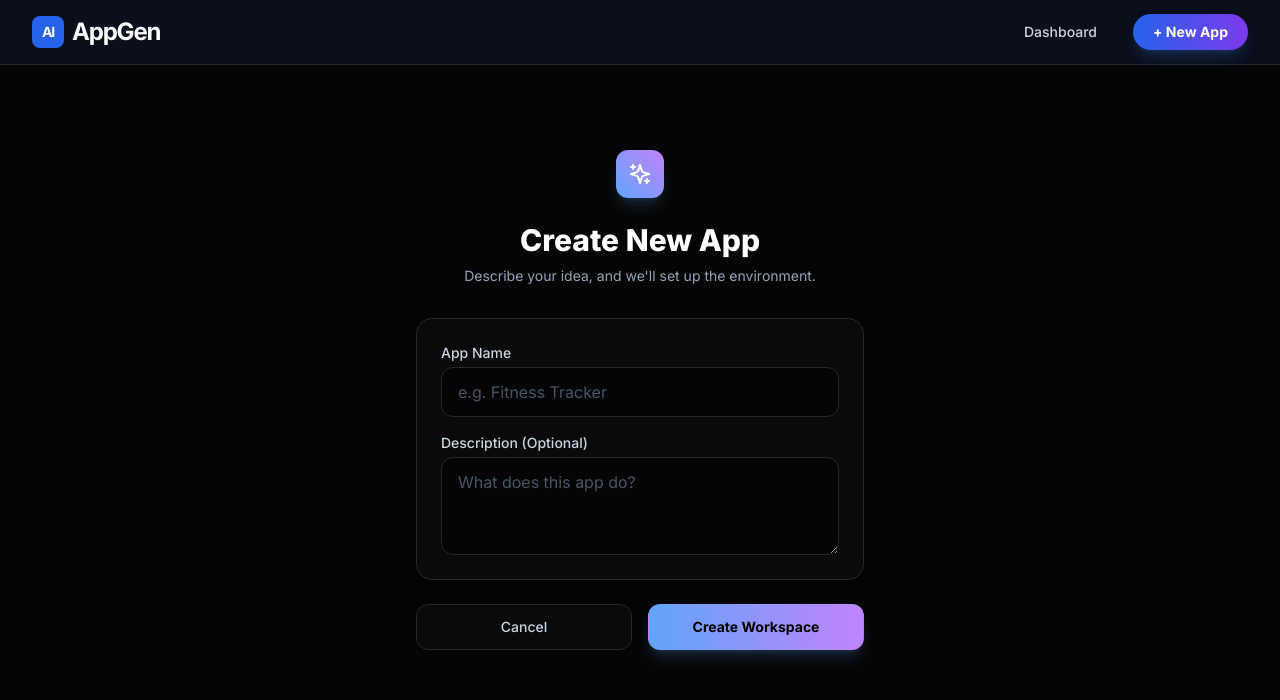
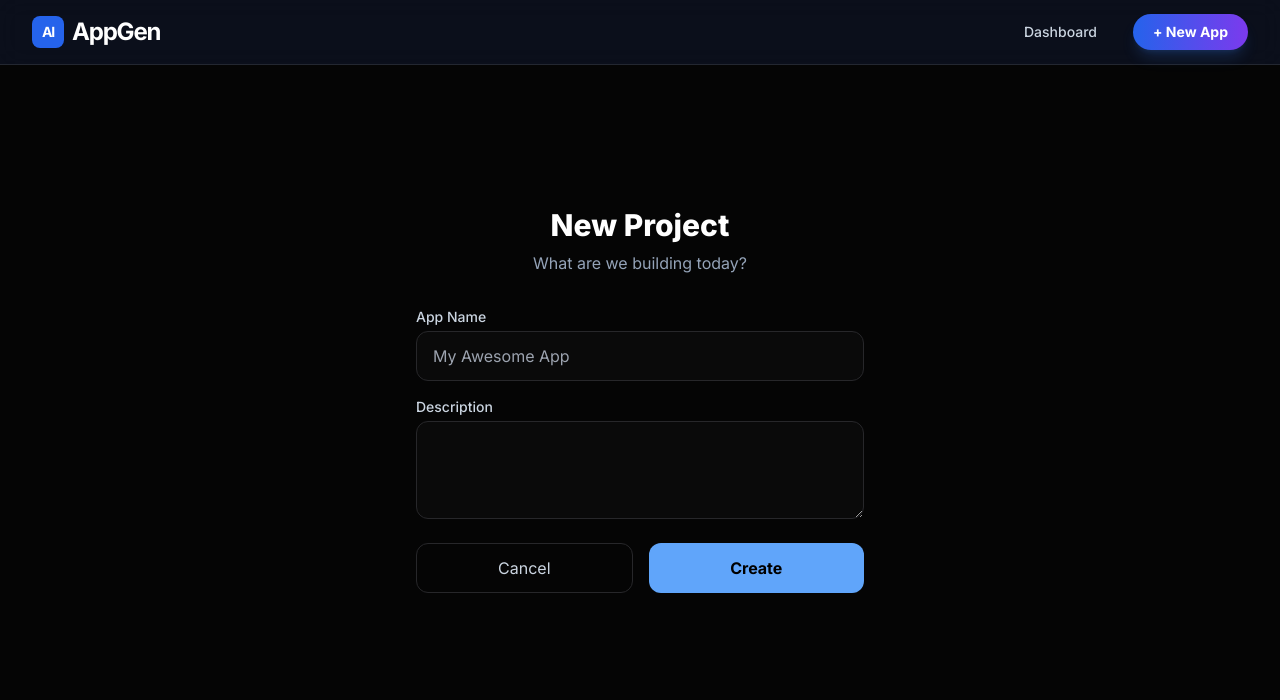
Before and after one commit to markolybrx/APK-Builder, a Next.js app: page /dashboard/create in a window 1280 px wide. Shown: the top 700 px of the page. Built offline with nearby package versions, Linux system fonts and the light colour scheme.

Commit message:
Update page.js

```diff
--- a/app/dashboard/create/page.js
+++ b/app/dashboard/create/page.js
@@ -8,11 +8,13 @@ import Link from "next/link";
 export default function CreateProject() {
   const router = useRouter();
   const [isLoading, setIsLoading] = useState(false);
+  const [error, setError] = useState("");
   const [formData, setFormData] = useState({ name: "", description: "" });
 
   const handleSubmit = async (e) => {
     e.preventDefault();
     setIsLoading(true);
+    setError("");
 
     try {
       const res = await fetch("/api/projects", {
@@ -24,14 +26,16 @@ export default function CreateProject() {
       const data = await res.json();
 
       if (!res.ok) {
-        throw new Error(data.details || "Failed to create project");
+        throw new Error(data.error || "Failed to create project");
       }
 
+      // Success! Go to dashboard or workspace
       router.push(`/dashboard/${data.projectId}`);
+      router.refresh(); // Refresh to show new project in list
 
-    } catch (error) {
-      console.error(error);
-      alert(error.message || "Something went wrong. Please check your internet connection.");
+    } catch (err) {
+      console.error(err);
+      setError(err.message);
     } finally {
       setIsLoading(false);
     }
@@ -40,70 +44,51 @@ export default function CreateProject() {
   return (
     <div className="min-h-screen bg-matte-900 flex items-center justify-center p-4">
       <div className="max-w-md w-full space-y-8">
-
         <div className="text-center">
-          <div className="mx-auto h-12 w-12 bg-gradient-to-tr from-neon-blue to-neon-purple rounded-xl flex items-center justify-center shadow-lg shadow-neon-blue/20">
-            <Sparkles className="h-6 w-6 text-white" />
-          </div>
-          <h2 className="mt-6 text-3xl font-extrabold text-white">Create New App</h2>
-          <p className="mt-2 text-sm text-slate-400">
-            Describe your idea, and we'll set up the environment.
-          </p>
+          <h2 className="text-3xl font-extrabold text-white">New Project</h2>
+          <p className="mt-2 text-slate-400">What are we building today?</p>
         </div>
 
+        {error && (
+          <div className="p-3 bg-red-500/10 border border-red-500/20 text-red-400 text-sm rounded-lg text-center">
+            {error}
+          </div>
+        )}
+
         <form className="mt-8 space-y-6" onSubmit={handleSubmit}>
-          <div className="rounded-2xl bg-matte-800 border border-matte-border p-6 shadow-xl space-y-4">
-
+          <div className="space-y-4">
             <div>
-              <label htmlFor="name" className="block text-sm font-medium text-slate-300">
-                App Name
-              </label>
+              <label className="block text-sm font-medium text-slate-300">App Name</label>
               <input
-                id="name"
-                name="name"
                 type="text"
                 required
-                className="mt-1 block w-full px-4 py-3 bg-matte-900 border border-matte-border rounded-xl text-white placeholder-slate-600 focus:outline-none focus:ring-2 focus:ring-neon-blue/50 focus:border-transparent transition-all"
-                placeholder="e.g. Fitness Tracker"
+                className="mt-1 block w-full px-4 py-3 bg-matte-800 border border-matte-border rounded-xl text-white focus:border-neon-blue outline-none"
+                placeholder="My Awesome App"
                 value={formData.name}
                 onChange={(e) => setFormData({ ...formData, name: e.target.value })}
               />
             </div>
-
             <div>
-              <label htmlFor="description" className="block text-sm font-medium text-slate-300">
-                Description (Optional)
-              </label>
+              <label className="block text-sm font-medium text-slate-300">Description</label>
               <textarea
-                id="description"
-                name="description"
                 rows={3}
-                className="mt-1 block w-full px-4 py-3 bg-matte-900 border border-matte-border rounded-xl text-white placeholder-slate-600 focus:outline-none focus:ring-2 focus:ring-neon-blue/50 focus:border-transparent transition-all"
-                placeholder="What does this app do?"
+                className="mt-1 block w-full px-4 py-3 bg-matte-800 border border-matte-border rounded-xl text-white focus:border-neon-blue outline-none"
                 value={formData.description}
                 onChange={(e) => setFormData({ ...formData, description: e.target.value })}
               />
             </div>
-
           </div>
 
           <div className="flex gap-4">
-            <Link
-              href="/dashboard"
-              className="w-full flex justify-center items-center py-3 px-4 border border-matte-border rounded-xl shadow-sm text-sm font-medium text-slate-300 bg-matte-800 hover:bg-matte-700 focus:outline-none transition-all"
-            >
+            <Link href="/dashboard" className="w-full py-3 px-4 text-center border border-matte-border rounded-xl text-slate-300 hover:bg-matte-800">
               Cancel
             </Link>
             <button
               type="submit"
               disabled={isLoading}
-              className="w-full flex justify-center items-center py-3 px-4 border border-transparent rounded-xl shadow-lg shadow-neon-blue/20 text-sm font-bold text-black bg-gradient-to-r from-neon-blue to-neon-purple hover:scale-105 focus:outline-none focus:ring-2 focus:ring-offset-2 focus:ring-neon-blue transition-all disabled:opacity-50 disabled:cursor-not-allowed"
+              className="w-full flex justify-center items-center py-3 px-4 bg-neon-blue text-black font-bold rounded-xl hover:bg-neon-blue/90 disabled:opacity-50"
             >
-              {isLoading ? (
-                <Loader2 className="animate-spin h-5 w-5" />
-              ) : (
-                "Create Workspace"
-              )}
+              {isLoading ? <Loader2 className="animate-spin h-5 w-5" /> : "Create"}
             </button>
           </div>
         </form>
```
